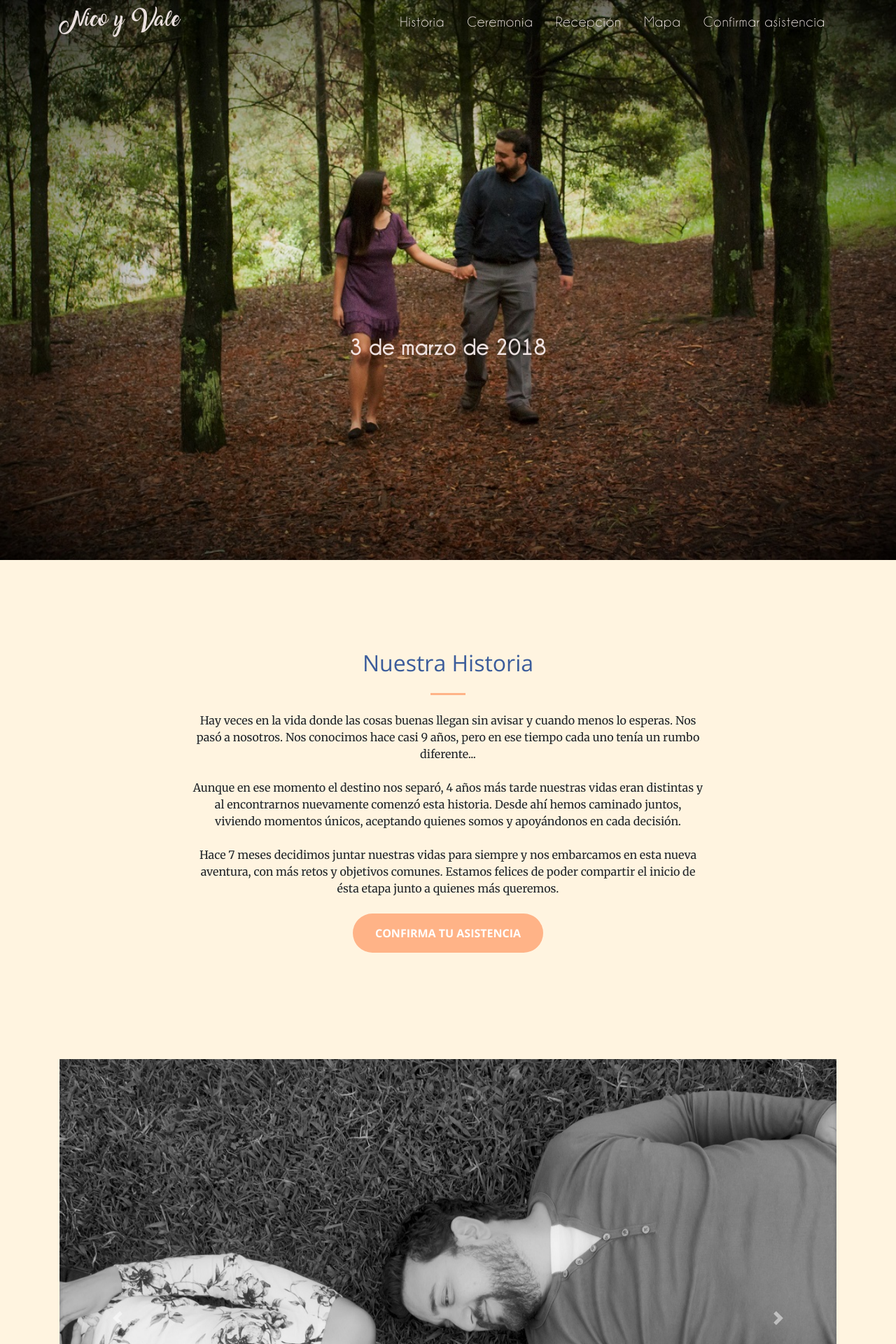
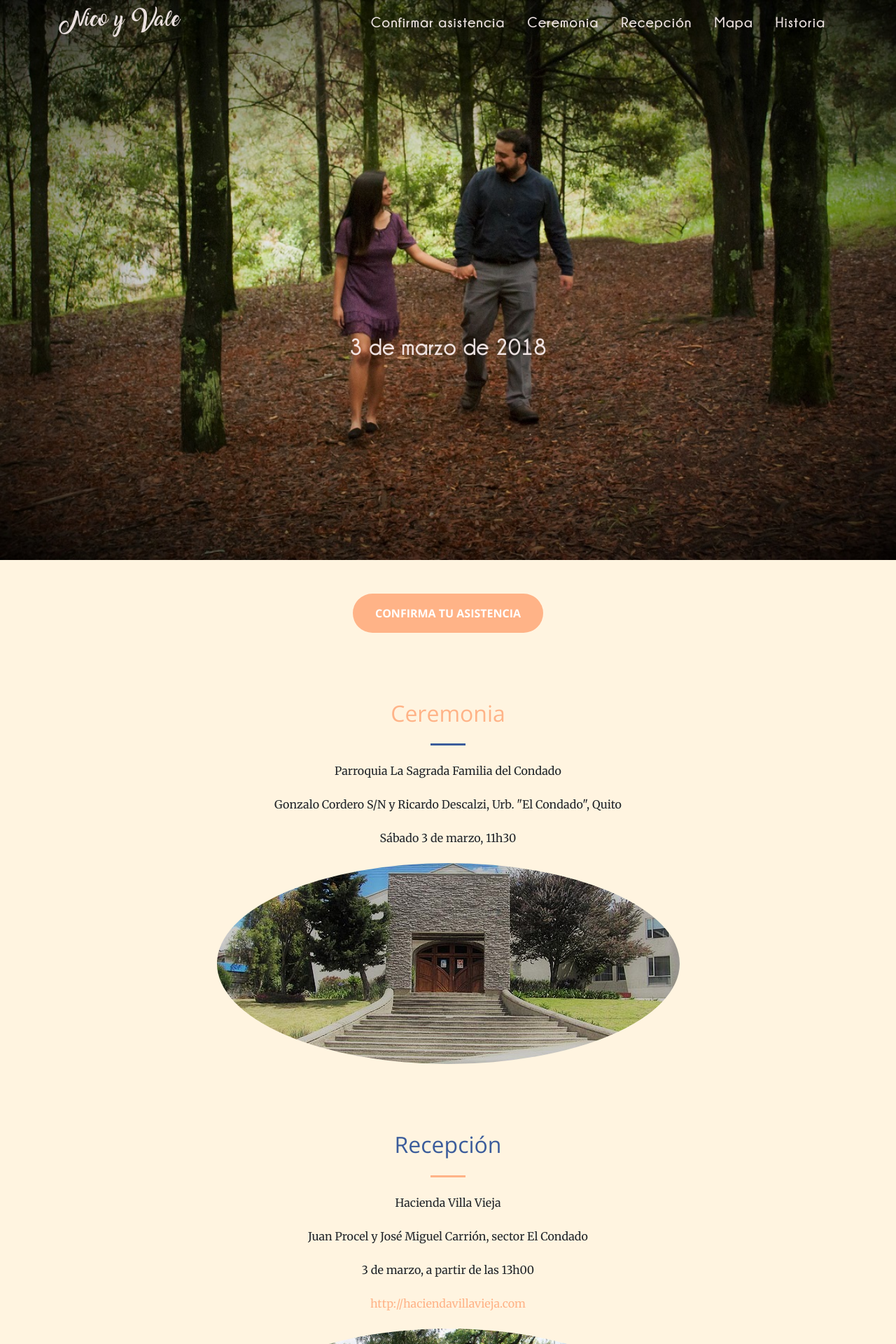
Before and after one commit to alejandromesias/celebrar_py, a Django app: page /nicoyvale/ in a window 1280 px wide. Shown: the top 1920 px of the page at 70% size. Run offline with Django 3.2, Linux system fonts and the light colour scheme; some libraries are stand-ins or nearby versions.

Commit message:
reorganizacion de secciones

```diff
--- a/static/nicoyvale/css/creative.css
+++ b/static/nicoyvale/css/creative.css
@@ -144,7 +144,7 @@ body {
 #mainNav {
   border-bottom: 1px solid rgba(33, 37, 41, 0.1);
   background-color: var(--melonFade);
-  font-family: 'ChampFont', Tahoma ;
+  font-family: 'ChampBoldFont', Tahoma ;
   -webkit-transition: all 0.2s;
   -moz-transition: all 0.2s;
   transition: all 0.2s;
@@ -402,3 +402,8 @@ header.masthead {
     background-color: #ee4b28 !important; }
   .btn-primary:active, .btn-primary:focus {
     box-shadow: 0 0 0 0.2rem rgba(240, 95, 64, 0.5) !important; }
+
+.padded-div {
+  padding-top: 3rem;
+  padding-bottom: 3rem;
+}
--- a/templates/nicoyvaleapp/base_comun.html
+++ b/templates/nicoyvaleapp/base_comun.html
@@ -33,14 +33,15 @@
     <!-- Navigation -->
     <nav class="navbar navbar-expand-lg navbar-light fixed-top" id="mainNav">
       <div class="container">
-        <a class="navbar-brand js-scroll-trigger" href="#page-top">Nico y Vale</a>
+        <a class="navbar-brand js-scroll-trigger" href="{% url 'home' %}">Nico y Vale</a>
         <button class="navbar-toggler navbar-toggler-right" type="button" data-toggle="collapse" data-target="#navbarResponsive" aria-controls="navbarResponsive" aria-expanded="false" aria-label="Toggle navigation">
           <span class="navbar-toggler-icon"></span>
         </button>
         <div class="collapse navbar-collapse" id="navbarResponsive">
           <ul class="navbar-nav ml-auto">
+
             <li class="nav-item">
-              <a class="nav-link js-scroll-trigger" href="{% url 'home' %}#historia">Historia</a>
+              <a class="nav-link js-scroll-trigger" href="{% url 'confirmar' %}">Confirmar asistencia</a>
             </li>
             <li class="nav-item">
               <a class="nav-link js-scroll-trigger" href="{% url 'home' %}#ceremonia">Ceremonia</a>
@@ -52,8 +53,9 @@
               <a class="nav-link js-scroll-trigger" href="{% url 'home' %}#mapas">Mapa</a>
             </li>
             <li class="nav-item">
-              <a class="nav-link js-scroll-trigger" href="{% url 'confirmar' %}">Confirmar asistencia</a>
+              <a class="nav-link js-scroll-trigger" href="{% url 'home' %}#historia">Historia</a>
             </li>
+
           </ul>
         </div>
       </div>
--- a/templates/nicoyvaleapp/nyv_home.html
+++ b/templates/nicoyvaleapp/nyv_home.html
@@ -32,27 +32,75 @@
       </div>
     </header>
 
-    <!-- <section class="bg-primary" id="about"> -->
-    <section id="historia">
-      <div class="container">
+    <div class="container padded-div">
+        <div class="col-lg-8 mx-auto text-center">
+
+          <a class="btn btn-primary btn-xl js-scroll-trigger" href="{% url 'confirmar' %}">Confirma tu asistencia</a>
+
+        </div>
+    </div>
+
+
+      <div class="container padded-div" id="ceremonia">
         <div class="row">
           <div class="col-lg-8 mx-auto text-center">
-            <h2 class="section-heading text-darkTitle ">Nuestra Historia</h2>
+            <h2 class="section-heading-light">Ceremonia</h2>
+            <hr class="light my-4">
+            <p class= " mb-4">
+              {{nombre_ceremonia}}<br><br>
+              {{direccion_ceremonia}}<br><br>
+              {{hora_ceremonia}}
+            </p>
+            <img class = "img-fluid rounded-circle" src="{% static "nicoyvale/img/iglesia_condado.jpg" %}" alt="imagen ceremonia">
+
+            </div>
+          </div>
+        </div>
+      </div>
+
+
+
+
+    <!-- <section class="bg-primary" id="about"> -->
+
+
+    <!-- <section class="bg-primary" id="about"> -->
+      <div class="container padded-div" id="recepcion">
+        <div class="row">
+          <div class="col-lg-8 mx-auto text-center">
+            <h2 class="section-heading text-darkTitle ">Recepción</h2>
             <hr class="my-4">
             <p class= "mb-4">
-              {{historia_parr1}}<br><br>
-              {{historia_parr2}}<br><br>
-              {{historia_parr3}}<br><br>
+              {{nombre_recepcion}}<br><br>
+              {{direccion_recepcion}}<br><br>
+              {{hora_recepcion}}<br><br>
+              <a clas="nav-link" target="_blank" href="{{web_recepcion}}">{{web_recepcion}}</a>
+            </p>
+            <img class = "img-fluid rounded-circle" src="{% static "nicoyvale/img/villavieja.jpg" %}" alt="imagen recepcion">
+            <br>
+            <p>
 
-              <a class="btn btn-primary btn-xl js-scroll-trigger" href="{% url 'confirmar' %}">Confirma tu asistencia</a>
           </p>
           </div>
         </div>
       </div>
-    </section>
+
+
+    <!-- <section class="bg-primary" id="about"> -->
+      <div class="container padded-div" id="mapas">
+        <div class="row">
+          <div class="col-lg-8 mx-auto text-center">
+            <h2 class="section-heading text-darkTitle ">Mapa</h2>
+            <hr class="my-4">
+            <div id="map"></div>
+          </div>
+        </div>
+      </div>
+
 
           <!-- carrusel -->
-<div class = container>
+
+      <div class = "container padded-div">
 
       <div id="carouselExampleIndicators" class="carousel slide" data-ride="carousel" data-interval="2300">
         <ol class="carousel-indicators">
@@ -61,6 +109,7 @@
           <li data-target="#carouselExampleIndicators" data-slide-to="2"></li>
           <li data-target="#carouselExampleIndicators" data-slide-to="3"></li>
         </ol>
+
 
         <div class="carousel-inner" role="listbox">
           <div class="carousel-item active">
@@ -88,61 +137,22 @@
 
       </div>
 
-    <!-- <section class="bg-primary" id="about"> -->
-    <section class="bg-primary" id="ceremonia">
-      <div class="container">
+
+
+      <div class="container padded-div" id="historia">
         <div class="row">
           <div class="col-lg-8 mx-auto text-center">
-            <h2 class="section-heading-light">Ceremonia</h2>
-            <hr class="light my-4">
-            <p class= " mb-4">
-              {{nombre_ceremonia}}<br><br>
-              {{direccion_ceremonia}}<br><br>
-              {{hora_ceremonia}}
-            </p>
-            <img class = "img-fluid rounded-circle" src="{% static "nicoyvale/img/iglesia_condado.jpg" %}" alt="imagen ceremonia">
-
-            </div>
-          </div>
-        </div>
-      </div>
-    </section>
-
-    <!-- <section class="bg-primary" id="about"> -->
-    <section id="recepcion">
-      <div class="container">
-        <div class="row">
-          <div class="col-lg-8 mx-auto text-center">
-            <h2 class="section-heading text-darkTitle ">Recepción</h2>
+            <h2 class="section-heading text-darkTitle ">Nuestra Historia</h2>
             <hr class="my-4">
             <p class= "mb-4">
-              {{nombre_recepcion}}<br><br>
-              {{direccion_recepcion}}<br><br>
-              {{hora_recepcion}}<br><br>
-              <a clas="nav-link" target="_blank" href="{{web_recepcion}}">{{web_recepcion}}</a>
-            </p>
-            <img class = "img-fluid rounded-circle" src="{% static "nicoyvale/img/villavieja.jpg" %}" alt="imagen recepcion">
-            <br>
-            <p>
+              {{historia_parr1}}<br><br>
+              {{historia_parr2}}<br><br>
+              {{historia_parr3}}<br><br>
 
             </p>
           </div>
         </div>
       </div>
-    </section>
 
 
-    <!-- <section class="bg-primary" id="about"> -->
-    <section id="mapas">
-      <div class="container">
-        <div class="row">
-          <div class="col-lg-8 mx-auto text-center">
-            <h2 class="section-heading text-darkTitle ">Mapa</h2>
-            <hr class="my-4">
-            <div id="map"></div>
-          </div>
-        </div>
-      </div>
-    </section>
-
   {% endblock %}
```
Lines whose indentation alone changed are shown as unchanged.
